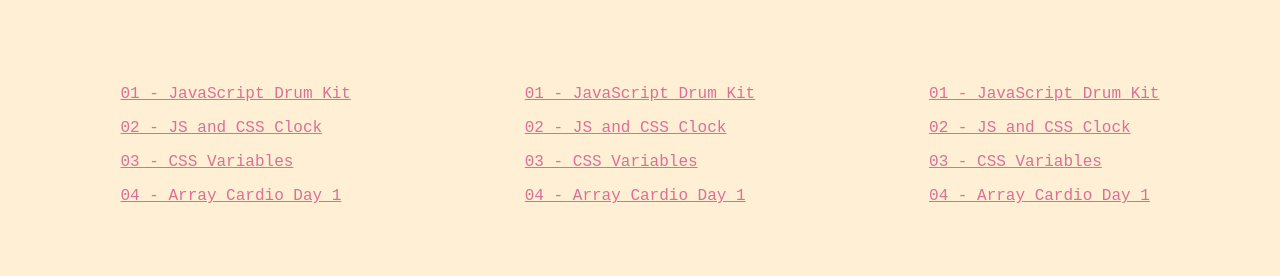
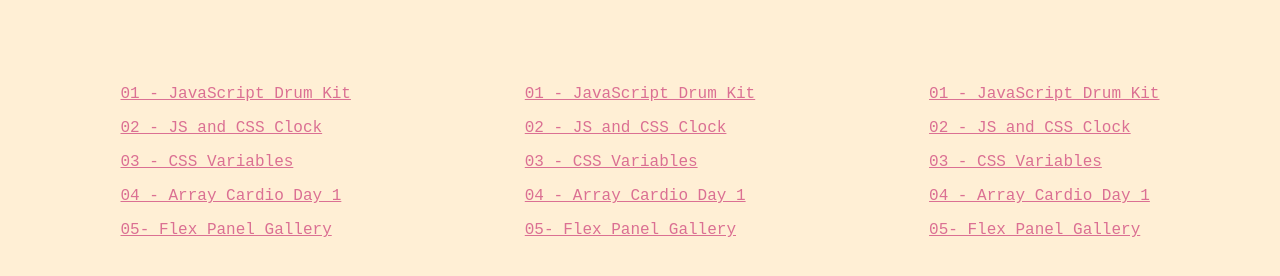
Before and after one commit to Lambdaphile/JavaScript30, a plain HTML site: page index.html in a window 1280 px wide. Shown: the part 74-350 px from the top of the page. Drawn offline with Linux system fonts and the light colour scheme.

Commit message:
Update README.md and exercise links on index.js

```diff
--- a/index.html
+++ b/index.html
@@ -38,6 +38,7 @@
         <a href="./02-js-and-css-clock/"><p>02 - JS and CSS Clock</p></a>
         <a href="./03-css-variables/"><p>03 - CSS Variables</p></a>
         <a href="./04-array-cardio-day-1/"><p>04 - Array Cardio Day 1</p></a>
+        <a href="./05-flex-panel-gallery"/><p>05- Flex Panel Gallery</p></a>
       </section>
 
       <section>
@@ -45,6 +46,7 @@
         <a href="./02-js-and-css-clock/"><p>02 - JS and CSS Clock</p></a>
         <a href="./03-css-variables/"><p>03 - CSS Variables</p></a>
         <a href="./04-array-cardio-day-1/"><p>04 - Array Cardio Day 1</p></a>
+        <a href="./05-flex-panel-gallery"/><p>05- Flex Panel Gallery</p></a>
       </section>
 
       <section>
@@ -52,6 +54,7 @@
         <a href="./02-js-and-css-clock/"><p>02 - JS and CSS Clock</p></a>
         <a href="./03-css-variables/"><p>03 - CSS Variables</p></a>
         <a href="./04-array-cardio-day-1/"><p>04 - Array Cardio Day 1</p></a>
+        <a href="./05-flex-panel-gallery"/><p>05- Flex Panel Gallery</p></a>
       </section>
 
     </main>
```
Also changed, not shown: README.md.
